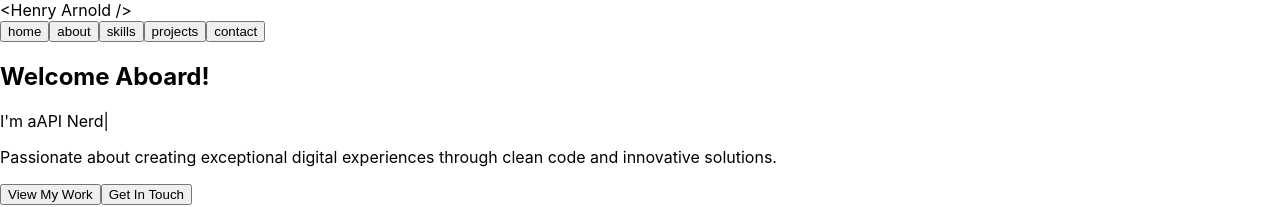
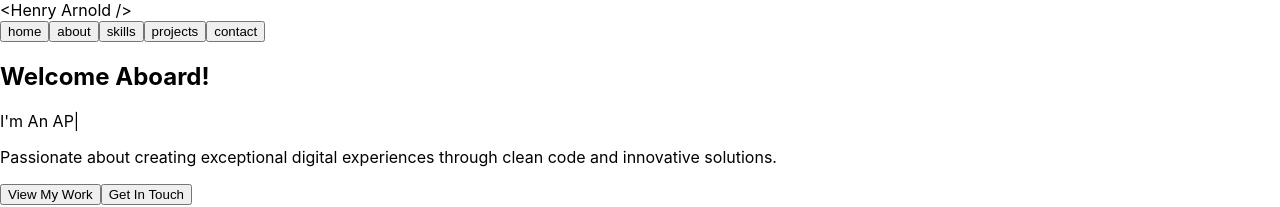
Before and after one commit to devharnold/portfolio, a React (Create React App) app in the folder mysite/: page / in a window 1280 px wide. Shown: the top 207 px of the page. Built offline with nearby package versions, Linux system fonts and the light colour scheme.

Commit message:
resolve errors

```diff
--- a/mysite/src/App.js
+++ b/mysite/src/App.js
@@ -7,7 +7,7 @@ const App = () => {
   const [typedText, setTypedText] = useState('');
   const [currentWordIndex, setCurrentWordIndex] = useState(0);
 
-  const words = React.useMemo(() => ['Backend Developer', 'API Nerd', 'Problem Solver', 'Code Enthusiast'], []);
+  const words = React.useMemo(() => ['A Backend Developer', 'An API Nerd', 'Problem Solver'], []);
 
   useEffect(() => {
     const observer = new IntersectionObserver(
@@ -123,7 +123,7 @@ const App = () => {
               Welcome Aboard!
             </h1>
             <div className="text-2xl md:text-3xl text-gray-300 h-12 flex items-center justify-center">
-              <span className="mr-2">I'm a</span>
+              <span className="mr-2">I'm </span>
               <span className="text-purple-400 font-semibold min-w-[300px] text-left">
                 {typedText}
                 <span className="animate-pulse">|</span>
```
